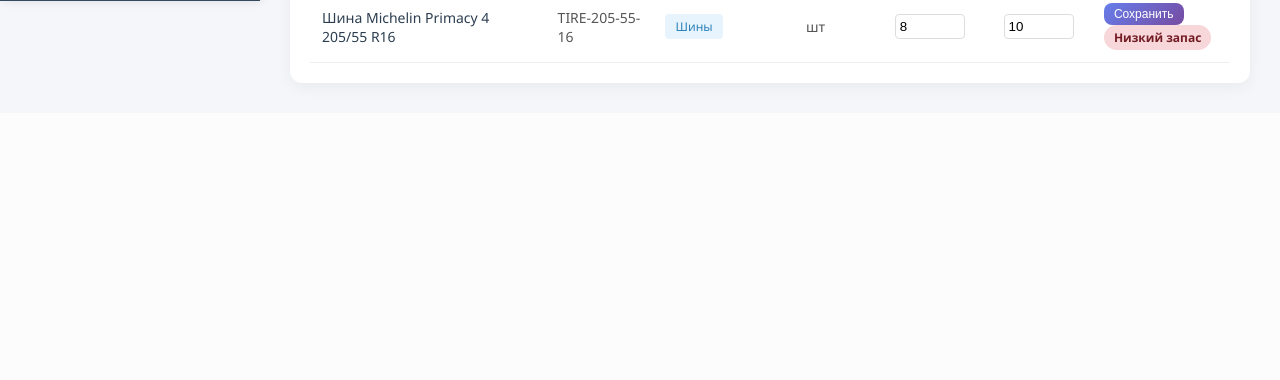
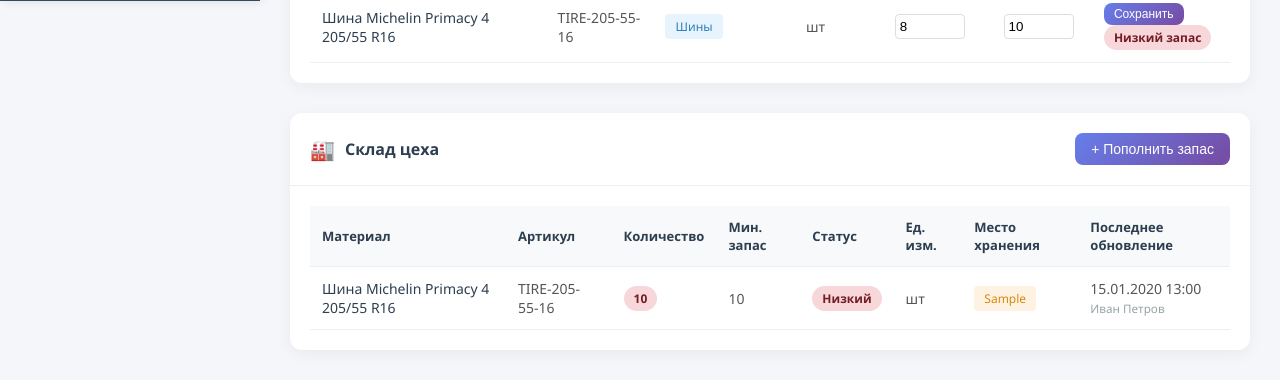
Before and after one commit to vanya27-chtto/tire-workshop-supply-system, a Django app: page /warehouse/ in a window 1280 px wide. Shown: the part 799-1179 px from the top of the page. Before the commit the page ends 887 px from the top, so only its background shows below. Run offline with Django 5.2, Linux system fonts and the light colour scheme; a user stored in the database is signed in; data comes from the database, SQL or seed files in the repository; tables that the repository leaves empty hold one stand-in row (values such as "Sample post").

Commit message:
Add dual inventory tables to warehouse tab
- Update core/views.py to fetch both Product and WorkshopStock data for unified warehouse view
- Modify templates/procurement/warehouse.html to display two separate tables: main warehouse stock and workshop stock side-by-side
- Add styling and layout updates to support dual table structure on warehouse page
- Update gitignore to refine ignored file patterns for better project maintenance

The changes implement the requested dual table view on the warehouse tab while maintaining existing functionality.

```diff
--- a/core/views.py
+++ b/core/views.py
@@ -55,9 +55,11 @@ def dashboard(request):
 def warehouse(request):
     """Страница склада - управление товарными запасами"""
     products = Product.objects.all().select_related('category')
+    workshop_stocks = WorkshopStock.objects.all().select_related('product', 'updated_by')
 
     context = {
         'products': products,
+        'workshop_stocks': workshop_stocks,
         'user': request.user,
     }
 
--- a/templates/procurement/warehouse.html
+++ b/templates/procurement/warehouse.html
@@ -248,6 +248,23 @@
             color: #2980b9;
         }
 
+        .quantity-badge {
+            display: inline-block;
+            padding: 4px 10px;
+            border-radius: 20px;
+            font-size: 12px;
+            font-weight: 600;
+        }
+
+        .location-badge {
+            display: inline-block;
+            padding: 4px 10px;
+            border-radius: 4px;
+            font-size: 12px;
+            background: #fef3e2;
+            color: #d68910;
+        }
+
         .empty-state {
             text-align: center;
             padding: 40px 20px;
@@ -406,6 +423,74 @@
                 {% endif %}
             </div>
         </div>
+
+        <!-- Таблица склад цеха -->
+        <div class="products-card" style="margin-top: 30px;">
+            <div class="card-header">
+                <h3>
+                    <span class="widget-icon">🏭</span>
+                    Склад цеха
+                </h3>
+                <button class="btn-add">+ Пополнить запас</button>
+            </div>
+            <div class="table-container">
+                {% if workshop_stocks %}
+                    <table class="products-table">
+                        <thead>
+                            <tr>
+                                <th>Материал</th>
+                                <th>Артикул</th>
+                                <th>Количество</th>
+                                <th>Мин. запас</th>
+                                <th>Статус</th>
+                                <th>Ед. изм.</th>
+                                <th>Место хранения</th>
+                                <th>Последнее обновление</th>
+                            </tr>
+                        </thead>
+                        <tbody>
+                            {% for stock in workshop_stocks %}
+                                <tr>
+                                    <td>
+                                        <span class="product-name">{{ stock.product.name }}</span>
+                                    </td>
+                                    <td>{{ stock.product.sku }}</td>
+                                    <td>
+                                        <span class="quantity-badge {% if stock.is_low_stock %}stock-low{% else %}stock-good{% endif %}">
+                                            {{ stock.quantity }}
+                                        </span>
+                                    </td>
+                                    <td>{{ stock.min_quantity }}</td>
+                                    <td>
+                                        {% if stock.is_low_stock %}
+                                            <span class="stock-badge stock-low">Низкий</span>
+                                        {% else %}
+                                            <span class="stock-badge stock-good">В норме</span>
+                                        {% endif %}
+                                    </td>
+                                    <td>{{ stock.product.unit }}</td>
+                                    <td>
+                                        {% if stock.location %}
+                                            <span class="location-badge">{{ stock.location }}</span>
+                                        {% else %}
+                                            <span style="color: #95a5a6;">—</span>
+                                        {% endif %}
+                                    </td>
+                                    <td>{{ stock.updated_at|date:"d.m.Y H:i" }}<br>
+                                        <small style="color: #95a5a6;">{{ stock.updated_by.get_full_name|default:stock.updated_by.username|default:"—" }}</small>
+                                    </td>
+                                </tr>
+                            {% endfor %}
+                        </tbody>
+                    </table>
+                {% else %}
+                    <div class="empty-state">
+                        <div class="empty-state-icon">🏭</div>
+                        <p>Запасы материалов в цеху отсутствуют</p>
+                    </div>
+                {% endif %}
+            </div>
+        </div>
     </main>
 </body>
 </html>
```
Also changed, not shown: 1 other file.
